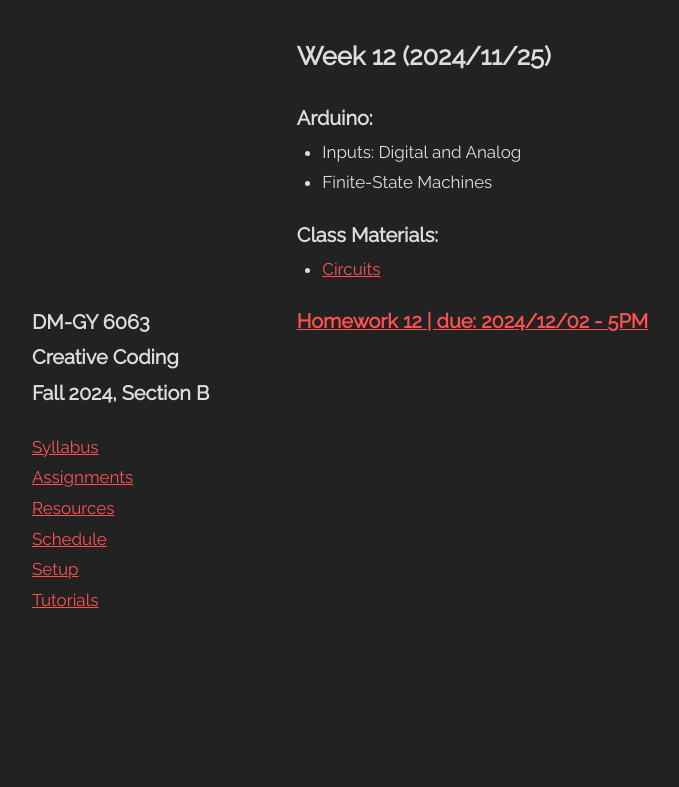
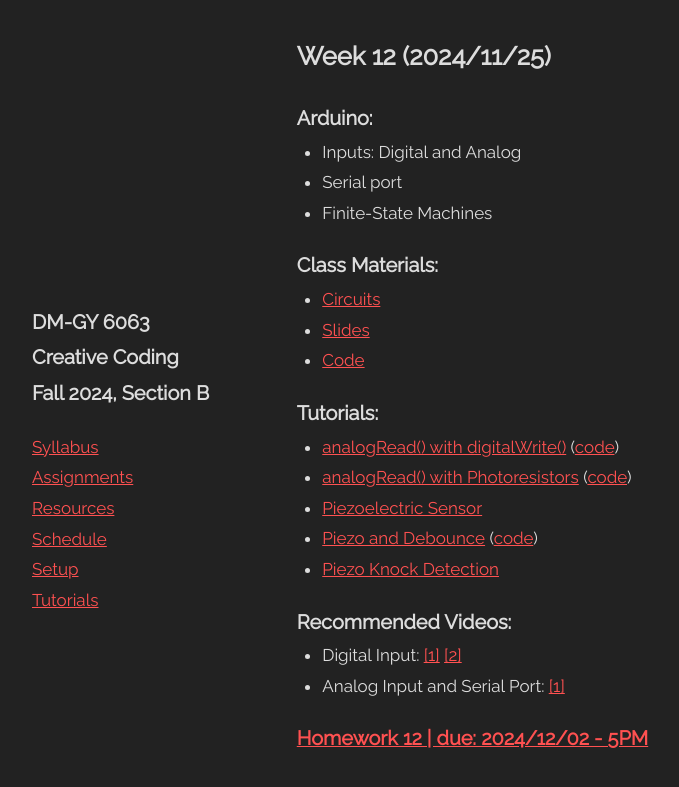
Before and after one commit to DM-GY-6063-2024F-B/DM-GY-6063-2024F-B.github.io, a Jekyll site: the page built from _pages/week/12.md, in a window 1280 px wide. Shown: the top 787 px of the page, without its empty margins (36-715 px from the left). Built offline with Jekyll 4.4.1, drawn with Linux system fonts in a browser that asks for light colours.

Commit message:
wk12 hw12

```diff
--- a/_includes/assignments.html
+++ b/_includes/assignments.html
@@ -1,7 +1,7 @@
 {% assign assignments = site.pages | where_exp: "p", "p.url contains 'homework/'" %}
 
 <div class="assignment-list-container">
-  {% for hw in assignments limit:11 %}
+  {% for hw in assignments limit:12 %}
     <h3><a href="{{ hw.url }}">{{ hw.title }} | due: {{ hw.when }}</a></h3>
   {% endfor %}
 </div>
--- a/_pages/week/12.md
+++ b/_pages/week/12.md
@@ -3,28 +3,27 @@
 when: 2024/11/25
 arduino:
   - "Inputs: Digital and Analog"
+  - Serial port
   - Finite-State Machines
 class:
   - title: Circuits
     url: https://drive.google.com/file/d/1IvONHJhxoIV7Wv5aY9bsiigU2FJdwm3p/
-xcl:
   - title: Slides
-    url: #
+    url: https://drive.google.com/file/d/1g9qDDj_YfyVkRYKTa4PPdtKmJjuI3hVW/
   - title: Code
     url: https://github.com/DM-GY-6063-2024F-B/WK12
-xtutorials:
+tutorials:
   - title: analogRead() with digitalWrite()
     url: https://www.youtube.com/watch?v=UdBfhznnif8
-    xcode: https://github.com/DM-GY-6063-2024F-B/week11/tree/main/03.analogRead/analogRead-01-levels
+    code: https://github.com/DM-GY-6063-2024F-B/WK12/tree/main/03_analogRead_digitalWrite
   - title: analogRead() with Photoresistors
     url: https://www.youtube.com/watch?v=51HegLbAMdk
-    xcode: https://github.com/DM-GY-6063-2024F-B/week11/tree/main/03.analogRead/analogRead-02-LDR
+    code: https://github.com/DM-GY-6063-2024F-B/week12/tree/main/04_analogRead_LDR
   - title: Piezoelectric Sensor
     url: https://www.youtube.com/watch?v=okl7AFwVN3s
-    xcode: https://github.com/DM-GY-6063-2024F-B/week11/blob/main/03.analogRead/analogRead-00/analogRead-00.ino
   - title: Piezo and Debounce
     url: https://www.youtube.com/watch?v=zTI8ZCztTeg
-    xcode: https://github.com/DM-GY-6063-2024F-B/week11/tree/main/03.analogRead/analogRead-04-piezo
+    code: https://github.com/DM-GY-6063-2024F-B/week12/tree/main/05_analogRead_piezo
   - title: Piezo Knock Detection
     url: /tutorial/piezo-knock-detection/
 xreadings:
@@ -32,7 +31,7 @@
     urls:
       - https://docs.arduino.cc/tutorials/nano-esp32/getting-started-nano-esp32
       - https://docs.arduino.cc/tutorials/nano-esp32/cheat-sheet#arduino-esp32-core
-xvideos:
+videos:
   - title: Digital Input
     urls:
       - https://www.youtube.com/watch?v=gU_Q5jip5Vg
```
Also changed, not shown: _pages/homework/12.md (+42 -41 lines).
